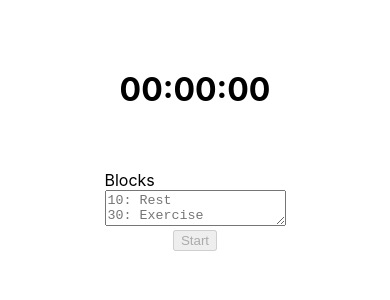
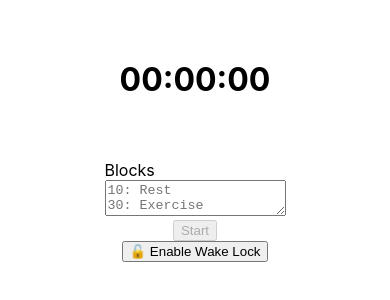
Before and after one commit to stevenocchipinti/bleep, a Next.js app: page / in a window 390 px wide. Shown: the part 272-572 px from the top of the page. Built offline with nearby package versions, Linux system fonts and the light colour scheme.

Commit message:
Add wake lock support
This will allow the screen to stay awake on mobile devices when the timer is running.

```diff
--- /dev/null
+++ b/lib/useWakeLock.tsx
@@ -0,0 +1,45 @@
+import React, { useEffect, useState } from "react"
+
+const useWakeLock = () => {
+  const [wakeLock, setWakeLock] = useState<WakeLockSentinel | null>(null)
+  const [wakeLockSupported, setWakeLockSupported] = useState<boolean | null>(
+    null
+  )
+
+  const enableWakeLock = () => {
+    if (!wakeLockSupported) return
+    navigator.wakeLock
+      .request("screen")
+      .then(newWakeLock => setWakeLock(newWakeLock))
+      .catch(() => {
+        console.error("Wake lock request failed")
+      })
+  }
+
+  const disableWakeLock = () => {
+    wakeLock?.release()
+    setWakeLock(null)
+  }
+
+  const toggleWakeLock = () => {
+    if (wakeLock) {
+      disableWakeLock()
+    } else {
+      enableWakeLock()
+    }
+  }
+
+  useEffect(() => {
+    setWakeLockSupported("wakeLock" in navigator)
+  }, [])
+
+  return {
+    wakeLock,
+    wakeLockSupported,
+    enableWakeLock,
+    disableWakeLock,
+    toggleWakeLock,
+  }
+}
+
+export default useWakeLock
--- a/package.json
+++ b/package.json
@@ -8,6 +8,7 @@
     "test:ci": "jest --ci"
   },
   "dependencies": {
+    "@types/dom-screen-wake-lock": "^1.0.1",
     "next": "latest",
     "react": "^18.2.0",
     "react-dom": "^18.2.0"
--- a/pages/index.tsx
+++ b/pages/index.tsx
@@ -3,6 +3,7 @@ import { useState, useEffect } from "react"
 import { playTone, speak } from "../lib/audio"
 
 import styles from "@/pages/index.module.css"
+import useWakeLock from "lib/useWakeLock"
 
 interface Block {
   duration: number
@@ -15,8 +16,18 @@ const Home = () => {
   const [secondsLeft, setSecondsLeft] = useState<number | null>(null)
   const [timerId, setTimerId] = useState<NodeJS.Timeout | null>(null)
 
+  const {
+    wakeLock,
+    wakeLockSupported,
+    toggleWakeLock,
+    enableWakeLock,
+    disableWakeLock,
+  } = useWakeLock()
+
   const startTimer = (): void => {
     if (blocks.length === 0) return
+
+    enableWakeLock()
 
     let currentBlockIndex = 0
     setCurrentBlockText(blocks[currentBlockIndex].text)
@@ -24,8 +35,6 @@ const Home = () => {
     setSecondsLeft(blocks[0].duration)
 
     const newTimerId: NodeJS.Timeout = setInterval(() => {
-      console.log(".", currentBlockIndex)
-
       setSecondsLeft((secondsLeft: number | null) => {
         const newSecondsLeft =
           secondsLeft !== null && secondsLeft > 0 ? secondsLeft - 1 : 0
@@ -43,6 +52,7 @@ const Home = () => {
             setCurrentBlockText(text)
             return duration
           } else {
+            disableWakeLock()
             clearInterval(newTimerId!)
             setTimerId(null)
             setCurrentBlockText("")
@@ -56,6 +66,7 @@ const Home = () => {
   }
 
   const stopTimer = (): void => {
+    disableWakeLock()
     clearInterval(timerId!)
     setSecondsLeft(0)
     setTimerId(null)
@@ -112,6 +123,10 @@ const Home = () => {
         ) : (
           <button onClick={stopTimer}>Stop</button>
         )}
+        <button disabled={!wakeLockSupported} onClick={toggleWakeLock}>
+          {wakeLockSupported && wakeLock ? "🔒 Disable" : "🔓 Enable"} Wake Lock
+          {!wakeLockSupported && "WakeLock not supported"}
+        </button>
       </main>
     </div>
   )
```
Also changed, not shown: 2 other files (tests, documents, lock files or other folders).
